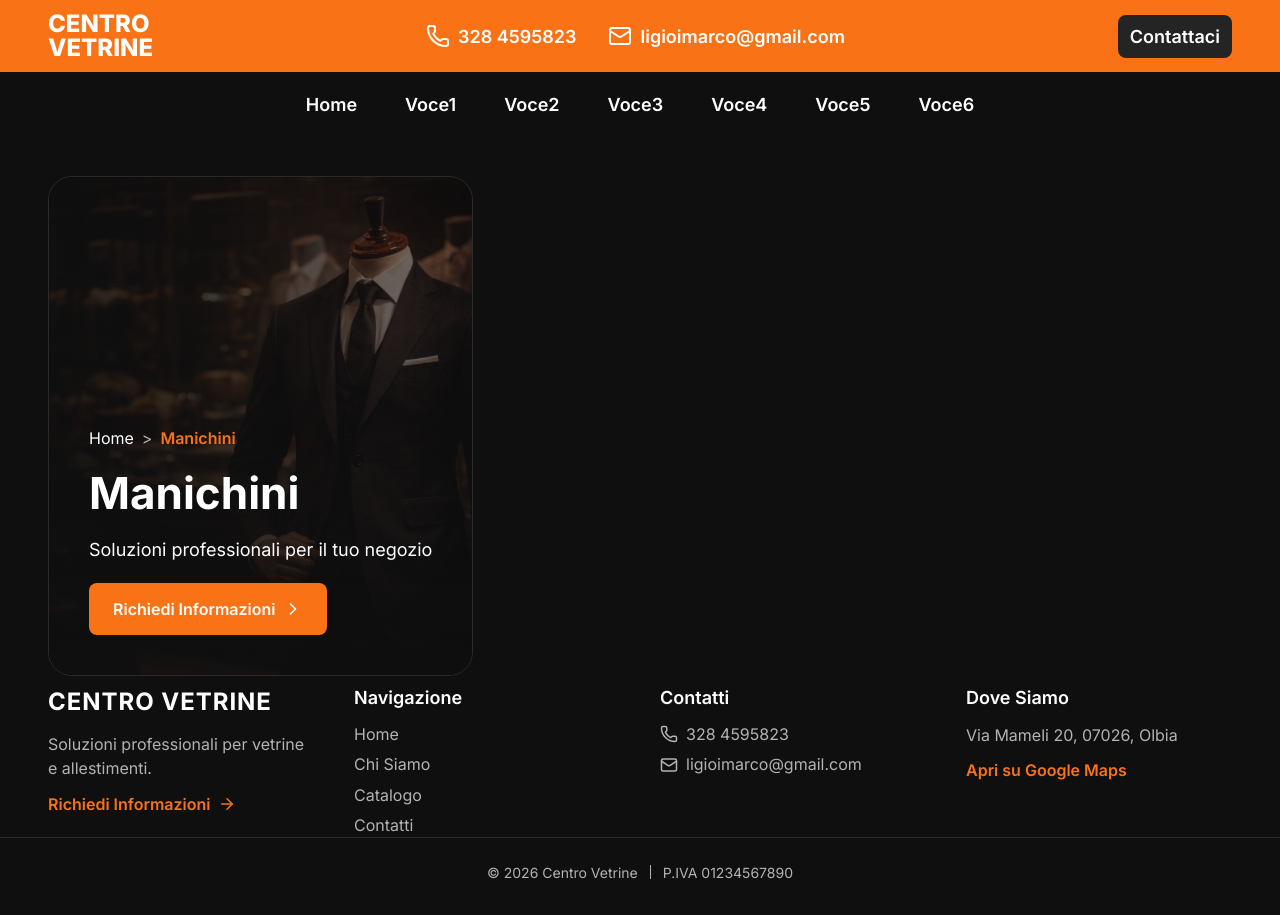
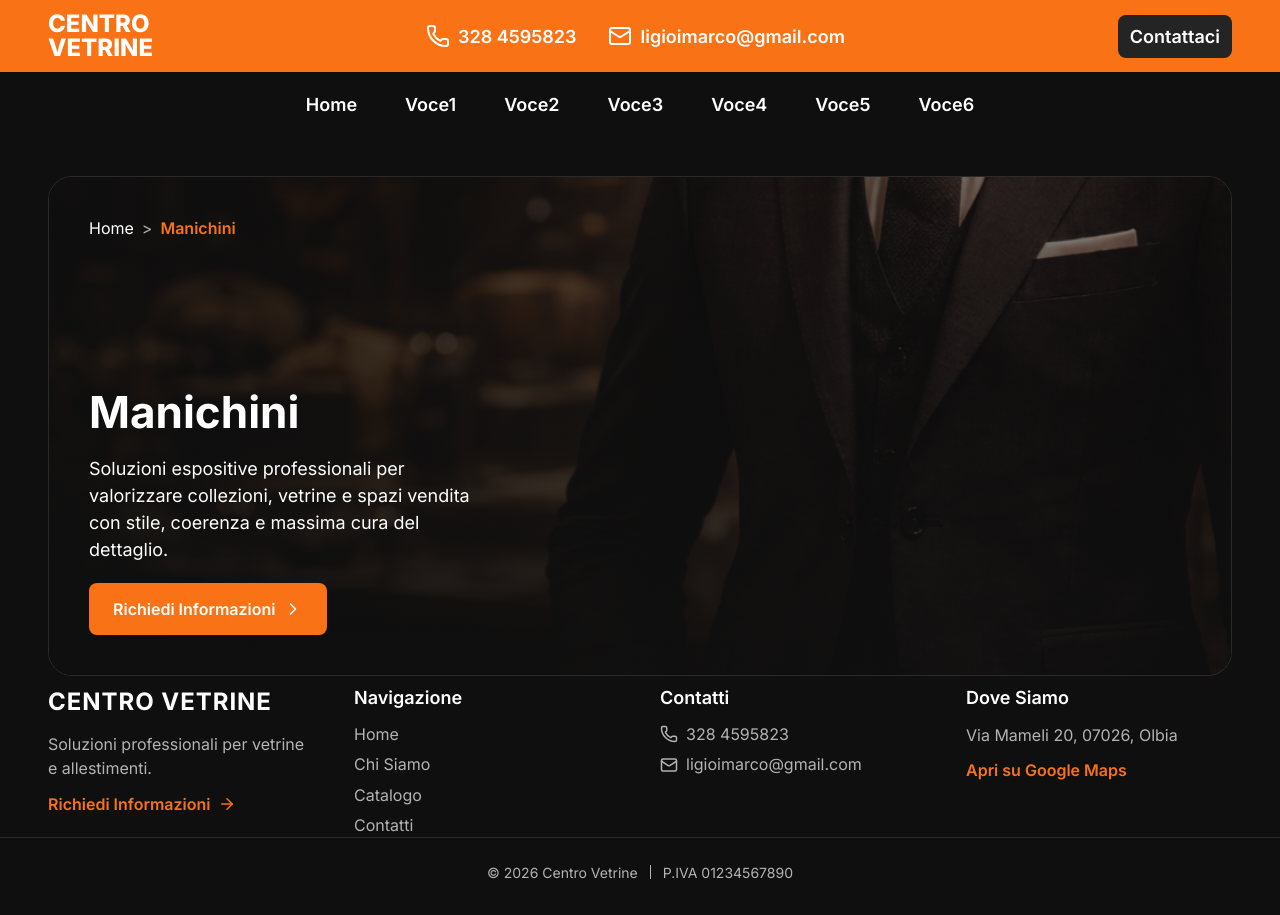
Before and after one commit to GiuseppeLiGioi/centro-vetrine, a Next.js app: page /manichini in a window 1280 px wide. Built offline with nearby package versions, Linux system fonts and the light colour scheme.

Commit message:
fixed. structure of CategoryHero

```diff
--- a/src/app/(site)/manichini/page.tsx
+++ b/src/app/(site)/manichini/page.tsx
@@ -1,15 +1,12 @@
 import Container from "@/components/ui/Container/Container";
 import CategoryHero from "@/components/ui/CategoryHero/CategoryHero";
+import { categoryPages } from "@/data/catalog/categoryPages";
 import styles from "./page.module.css";
 export default function Manichini() {
+  const pageData = categoryPages.manichini;
   return (
     <Container className={styles.categoryPage}>
-      <CategoryHero
-        title="Manichini"
-        text="Soluzioni professionali per il tuo negozio"
-        src="/manichino.png"
-        alt="Manichino Centro Vetrine Esposizione"
-      />
+      <CategoryHero data={pageData.hero} />
     </Container>
   );
 }
--- a/src/components/ui/CategoryHero/CategoryHero.module.css
+++ b/src/components/ui/CategoryHero/CategoryHero.module.css
@@ -2,6 +2,7 @@
   position: relative;
   display: flex;
   align-items: flex-end;
+  width: 100%;
   min-height: 320px;
   padding: var(--space-6);
   border: 1px solid var(--color-border);
@@ -16,6 +17,7 @@
 .overlay {
   position: absolute;
   inset: 0;
+  z-index: 1;
   background:
     linear-gradient(
       180deg,
@@ -29,19 +31,12 @@
       rgba(15, 15, 15, 0.62) 42%,
       rgba(15, 15, 15, 0.2) 100%
     );
-  z-index: 1;
-}
-.content {
-  position: relative;
-  z-index: 2;
-  display: flex;
-  flex-direction: column;
-  align-items: flex-start;
-  gap: var(--space-4);
-  width: 100%;
-  max-width: 520px;
 }
 .breadcrumb {
+  position: absolute;
+  top: var(--space-6);
+  left: var(--space-6);
+  z-index: 3;
   display: flex;
   align-items: center;
   flex-wrap: wrap;
@@ -60,6 +55,16 @@
   color: var(--color-primary);
   font-weight: var(--font-semibold);
 }
+.content {
+  position: relative;
+  z-index: 2;
+  display: flex;
+  flex-direction: column;
+  align-items: flex-start;
+  gap: var(--space-4);
+  width: 100%;
+  max-width: 520px;
+}
 .categoryTitle {
   margin: 0;
   color: var(--color-text);
@@ -69,8 +74,8 @@
   text-wrap: balance;
 }
 .categoryText {
+  margin: 0;
   max-width: 30ch;
-  margin: 0;
   color: var(--color-text);
   font-size: var(--text-lg);
   line-height: 1.5;
@@ -100,16 +105,19 @@
     padding: var(--space-7);
     border-radius: var(--radius-xl);
   }
+
+  .breadcrumb {
+    top: var(--space-7);
+    left: var(--space-7);
+    font-size: var(--text-md);
+  }
   .content {
     gap: var(--space-5);
     max-width: 620px;
   }
-  .breadcrumb {
-    font-size: var(--text-md);
-  }
   .categoryText {
     max-width: 34ch;
-    font-size: 1.125rem;
+    font-size: var(--text-lg);
   }
   .cta {
     min-height: 52px;
@@ -126,6 +134,10 @@
     min-height: 500px;
     padding: var(--space-8);
   }
+  .breadcrumb {
+    top: var(--space-8);
+    left: var(--space-8);
+  }
   .content {
     max-width: 680px;
   }
--- a/src/components/ui/CategoryHero/CategoryHero.tsx
+++ b/src/components/ui/CategoryHero/CategoryHero.tsx
@@ -2,32 +2,38 @@ import styles from "./CategoryHero.module.css";
 import Image from "next/image";
 import Link from "next/link";
 import { ChevronRight } from "lucide-react";
+
 type CategoryHeroProps = {
+  data: {
     title: string;
     text: string;
-  src: string;
+    image: string;
     alt: string;
+    ctaHref: string;
+    ctaLabel: string;
   };
-export default function CategoryHero({
-  title,
-  text,
-  src,
-  alt,
-}: CategoryHeroProps) {
+};
+
+export default function CategoryHero({ data }: CategoryHeroProps) {
+  const { title, text, image, alt, ctaHref, ctaLabel } = data;
+
   return (
     <div className={styles.hero}>
-      <Image src={src} alt={alt} fill className={styles.categoryImage} />
+      <Image src={image} alt={alt} fill className={styles.categoryImage} />
       <div className={styles.overlay} />
-      <div className={styles.content}>
+
       <div className={styles.breadcrumb}>
         <Link href="/">Home</Link>
         <span className={styles.separator}>&gt;</span>
         <span className={styles.current}>{title}</span>
       </div>
+
+      <div className={styles.content}>
         <h1 className={styles.categoryTitle}>{title}</h1>
         <p className={styles.categoryText}>{text}</p>
-        <Link href="/contatti" className={styles.cta}>
-          Richiedi Informazioni <ChevronRight />
+        <Link href={ctaHref} className={styles.cta}>
+          {ctaLabel}
+          <ChevronRight />
         </Link>
       </div>
     </div>
--- a/src/data/catalog/categoryPages.ts
+++ b/src/data/catalog/categoryPages.ts
@@ -1,9 +1,28 @@
 import { CategoryPageData, CategoryId } from "@/types/types";
-
+import {
+  Sparkles,
+  LayoutPanelTop,
+  BadgeCheck,
+  Ruler,
+  Palette,
+  Settings2,
+  LayoutGrid,
+  ScanEye,
+  Layers3,
+  Store,
+  CalendarRange,
+  GalleryVerticalEnd,
+  AlignJustify,
+  BadgePercent,
+  Puzzle,
+  RefreshCw,
+  Eye,
+  ClipboardList,
+} from "lucide-react";
 export const categoryPages: Record<CategoryId, CategoryPageData> = {
   manichini: {
     id: "manichini",
-    slug: "/catalogo/manichini",
+    slug: "/manichini",
     title: "Manichini",
     breadcrumbLabel: "Manichini",
     hero: {
@@ -22,17 +41,17 @@ export const categoryPages: Record<CategoryId, CategoryPageData> = {
         {
           title: "Impatto visivo immediato",
           text: "Aiutano a presentare capi, outfit e abbinamenti in modo ordinato, chiaro e coinvolgente.",
-          icon: "sparkles",
+          icon: Sparkles,
         },
         {
           title: "Soluzioni adatte a contesti diversi",
           text: "Dallo store di abbigliamento alla boutique, fino agli allestimenti stagionali e promozionali.",
-          icon: "layout-panel-top",
+          icon: LayoutPanelTop,
         },
         {
           title: "Supporto nella scelta",
           text: "Ti aiutiamo a individuare la soluzione più adatta in base a stile, spazio e tipologia di merce.",
-          icon: "badge-check",
+          icon: BadgeCheck,
         },
       ],
     },
@@ -119,17 +138,17 @@ export const categoryPages: Record<CategoryId, CategoryPageData> = {
         {
           title: "Organizzazione dello spazio",
           text: "Soluzioni pensate per rendere il negozio più leggibile, ordinato e funzionale.",
-          icon: "ruler",
+          icon: Ruler,
         },
         {
           title: "Immagine coordinata",
           text: "Materiali, finiture e linee visive possono essere orientati in funzione dello stile del brand.",
-          icon: "palette",
+          icon: Palette,
         },
         {
           title: "Approccio su misura",
           text: "Ogni proposta viene valutata in base al tipo di attività, agli spazi disponibili e agli obiettivi espositivi.",
-          icon: "settings-2",
+          icon: Settings2,
         },
       ],
     },
@@ -213,17 +232,17 @@ export const categoryPages: Record<CategoryId, CategoryPageData> = {
         {
           title: "Più ordine visivo",
           text: "I prodotti vengono presentati in modo più leggibile e coerente.",
-          icon: "layout-grid",
+          icon: LayoutGrid,
         },
         {
           title: "Maggiore valorizzazione",
           text: "Le aree focali del negozio possono essere organizzate con più impatto e chiarezza.",
-          icon: "scan-eye",
+          icon: ScanEye,
         },
         {
           title: "Versatilità d’uso",
           text: "Adatti a promozioni, capsule, novità stagionali e organizzazione permanente.",
-          icon: "layers-3",
+          icon: Layers3,
         },
       ],
     },
@@ -310,17 +329,17 @@ export const categoryPages: Record<CategoryId, CategoryPageData> = {
         {
           title: "Maggiore impatto",
           text: "La vetrina comunica subito stile, target e valore percepito del punto vendita.",
-          icon: "store",
+          icon: Store,
         },
         {
           title: "Stagionalità e campagne",
           text: "Le soluzioni possono seguire periodi promozionali, collezioni o cambi di assortimento.",
-          icon: "calendar-range",
+          icon: CalendarRange,
         },
         {
           title: "Più coerenza visiva",
           text: "Ogni elemento può essere coordinato con il resto del negozio e con il messaggio commerciale.",
-          icon: "gallery-vertical-end",
+          icon: GalleryVerticalEnd,
         },
       ],
     },
@@ -407,17 +426,17 @@ export const categoryPages: Record<CategoryId, CategoryPageData> = {
         {
           title: "Più ordine",
           text: "Contribuiscono a una disposizione più pulita e più leggibile per il cliente.",
-          icon: "align-justify",
+          icon: AlignJustify,
         },
         {
           title: "Supporto alla vendita",
           text: "Ogni dettaglio può aiutare a valorizzare categorie, promozioni o punti focali del negozio.",
-          icon: "badge-percent",
+          icon: BadgePercent,
         },
         {
           title: "Integrazione semplice",
           text: "Gli accessori si inseriscono facilmente all’interno di configurazioni già esistenti.",
-          icon: "puzzle",
+          icon: Puzzle,
         },
       ],
     },
@@ -495,17 +514,17 @@ export const categoryPages: Record<CategoryId, CategoryPageData> = {
         {
           title: "Flessibilità",
           text: "Perfetti per novità, promozioni, capsule collection o gestione dinamica dello spazio.",
-          icon: "refresh-cw",
+          icon: RefreshCw,
         },
         {
           title: "Lettura immediata del prodotto",
           text: "Aiutano il cliente a visualizzare rapidamente categoria, stile o coordinati espositivi.",
-          icon: "eye",
+          icon: Eye,
         },
         {
           title: "Ordine e praticità",
           text: "Rendono l’area vendita più organizzata e più semplice da gestire ogni giorno.",
-          icon: "clipboard-list",
+          icon: ClipboardList,
         },
       ],
     },
--- a/src/data/home/categories.ts
+++ b/src/data/home/categories.ts
@@ -5,7 +5,7 @@ export const categories: Category[] = [
     title: "Manichini",
     image: "/manichino.png",
     alt: "Manichini espositivi per negozi di abbigliamento",
-    slug: "/catalogo/manichini",
+    slug: "/manichini",
   },
   {
     id: "arredamento-negozi",
--- a/src/types/types.ts
+++ b/src/types/types.ts
@@ -61,7 +61,7 @@ export type CategoryPageData = {
     cards: {
       title: string;
       text: string;
-      icon?: string;
+      icon?: LucideIcon;
     }[];
   };
   showcase: {
```
Lines whose indentation alone changed are shown as unchanged.
